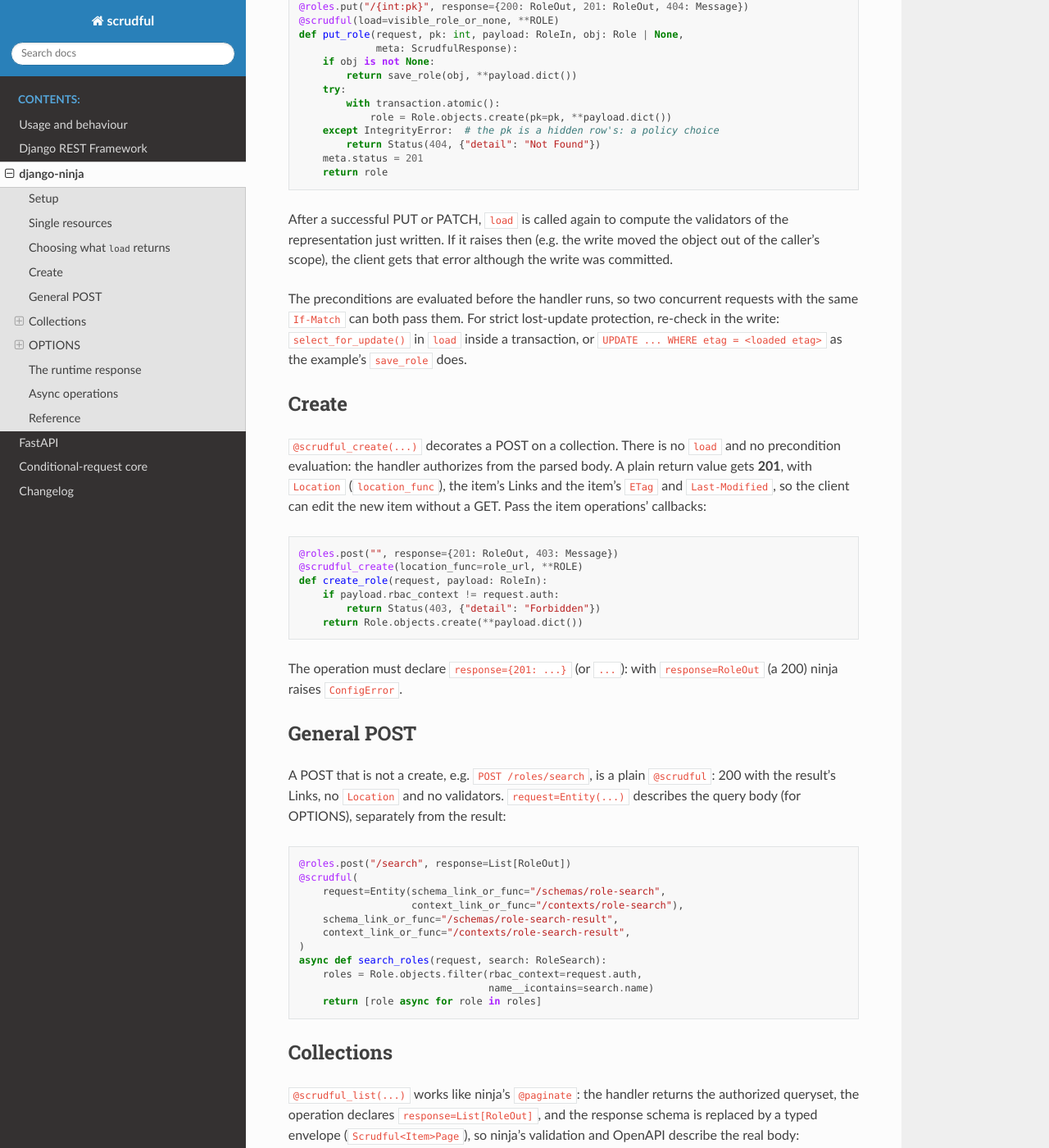
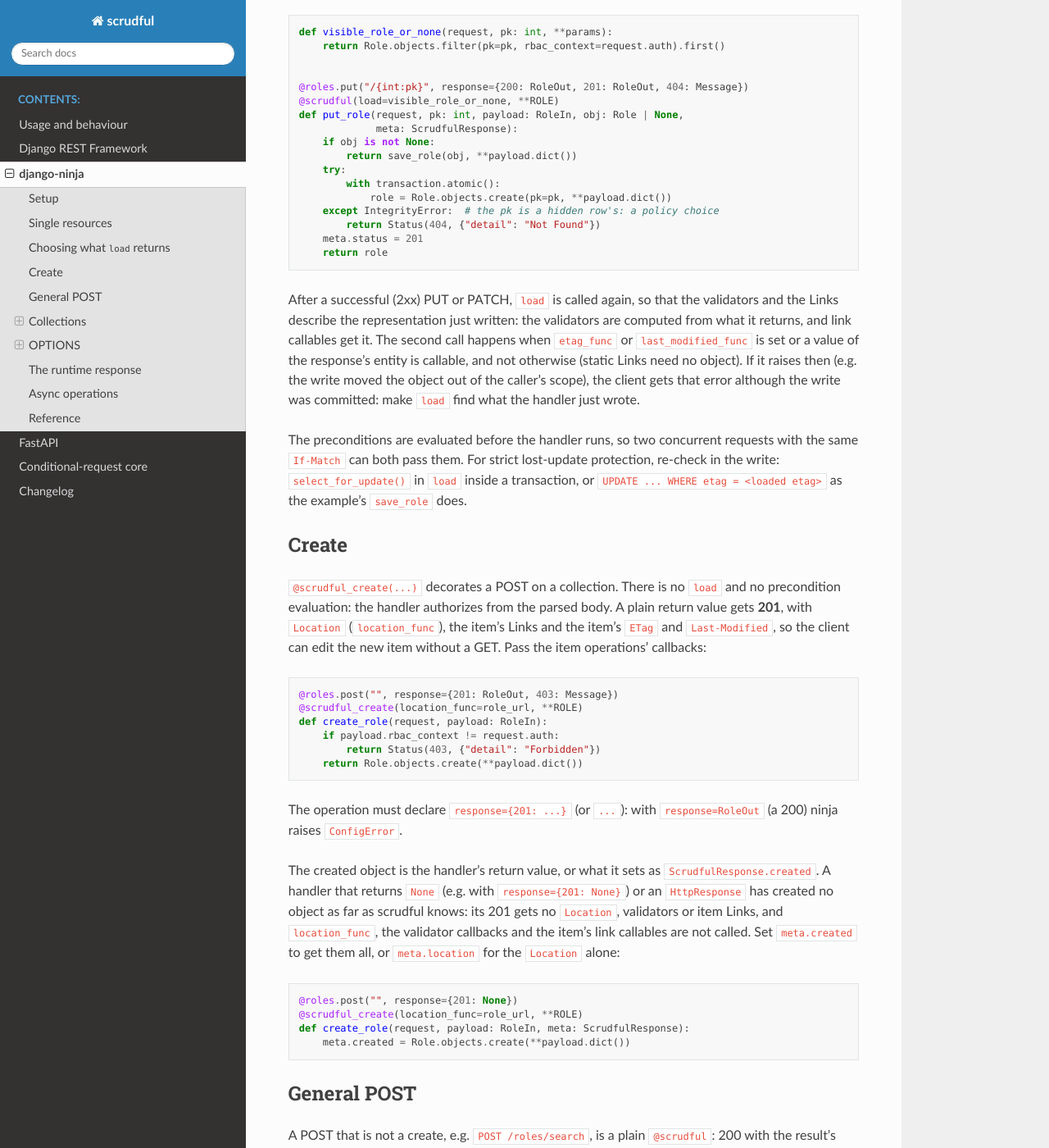
Before and after one commit to mimotoai/scrudful, a Sphinx documentation site: the page built from docs/source/ninja.rst, in a window 1280 px wide and 1400 px high, scrolled down 3889 px. Shown: the whole window at 82% size. Built offline with Sphinx 7.4.7 and the Read the Docs theme 3.1.0, drawn with Linux system fonts in a browser that asks for light colours; some of the changed text lies outside the part shown.

Commit message:
docs: scrudful.ninja behaviour after the MR !4 review fixes (1-8)
The module docstring, the public docstrings, docs/source/ninja.rst and the
0.4.0 changelog describe the OPTIONS statuses, a create without a created
object, when load is called a second time after a PUT/PATCH (and that the
client gets its error although the write is committed, review 7), the
collection-response ConfigErrors, per-operation declarations, the one thread
hop per async list page and per-annotation evaluation.

```diff
--- a/docs/source/ninja.rst
+++ b/docs/source/ninja.rst
@@ -121,6 +121,10 @@
 
 ninja routes HEAD only to operations that list it, as above.
 
+Handlers in modules with ``from __future__ import annotations`` work, including
+when the hidden parameter's annotation is imported only under
+``TYPE_CHECKING``: each annotation is evaluated on its own.
+
 Choosing what ``load`` returns
 ------------------------------
 
@@ -234,10 +238,14 @@
         meta.status = 201
         return role
 
-After a successful PUT or PATCH, ``load`` is called again to compute the
-validators of the representation just written. If it raises then (e.g. the
-write moved the object out of the caller's scope), the client gets that error
-although the write was committed.
+After a successful (2xx) PUT or PATCH, ``load`` is called again, so that the
+validators and the Links describe the representation just written: the
+validators are computed from what it returns, and link callables get it. The
+second call happens when ``etag_func`` or ``last_modified_func`` is set or a
+value of the response's entity is callable, and not otherwise (static Links
+need no object). If it raises then (e.g. the write moved the object out of the
+caller's scope), the client gets that error although the write was committed:
+make ``load`` find what the handler just wrote.
 
 The preconditions are evaluated before the handler runs, so two concurrent
 requests with the same ``If-Match`` can both pass them. For strict lost-update
@@ -266,6 +274,21 @@
 
 The operation must declare ``response={201: ...}`` (or ``...``): with
 ``response=RoleOut`` (a 200) ninja raises ``ConfigError``.
+
+The created object is the handler's return value, or what it sets as
+``ScrudfulResponse.created``. A handler that returns ``None`` (e.g. with
+``response={201: None}``) or an ``HttpResponse`` has created no object as far
+as scrudful knows: its 201 gets no ``Location``, validators or item Links, and
+``location_func``, the validator callbacks and the item's link callables are
+not called. Set ``meta.created`` to get them all, or ``meta.location`` for the
+``Location`` alone:
+
+.. code-block:: python
+
+    @roles.post("", response={201: None})
+    @scrudful_create(location_func=role_url, **ROLE)
+    def create_role(request, payload: RoleIn, meta: ScrudfulResponse):
+        meta.created = Role.objects.create(**payload.dict())
 
 General POST
 ------------
@@ -326,6 +349,12 @@
 1000) are query parameters. The optional list validators are called with the
 queryset, and then a list can answer 304.
 
+The collection response is a list, set or tuple of the item schema
+(``List[RoleOut]``, ``list[RoleOut]``). ``Optional[List[RoleOut]]`` or another
+union raises ``ConfigError`` when the operation is built, since the envelope is
+always sent, and so does a bare ``list``, which names no item schema for the
+entries.
+
 * Order the queryset: an unordered one raises Django's
   ``UnorderedObjectListWarning``, as with Django's paginator, because its pages
   are not stable.
@@ -335,6 +364,10 @@
   but ninja serializes the items on the event loop, so the item schema must
   not touch lazy relations: use ``select_related`` / ``prefetch_related`` in
   the handler. ninja's ``@paginate`` has the same limit.
+* In an async list operation whose ``href_func``, item validator callbacks and
+  item link callables are all sync, the count, the slice and every entry's
+  values are computed in one ``sync_to_async`` call per page. An ``async def``
+  one among them is awaited, and the others then take a thread hop per call.
 
 The collection documents
 ~~~~~~~~~~~~~~~~~~~~~~~~
@@ -351,8 +384,12 @@
 The automatic OPTIONS operation answers, for each method the path serves, an
 OpenAPI-like description in the shape DRF's ``ScrudfulMetadata`` produces: the
 request and response ``content`` (``{"schema": <url>, "context": <url>}``),
-the statuses (scrudful's early responses and those the operation declares) and
-the precondition headers of conditional writes. It is the same for everyone:
+the statuses and the precondition headers of conditional writes. The statuses
+are those the operation answers: the ones it declares in ``response=`` (200
+without one), plus 201 for a ``@scrudful_create`` operation, and scrudful's
+early responses (304, 400, 412, 428) when it evaluates preconditions. So
+``POST /roles/search`` lists 200, where DRF's ``ScrudfulMetadata`` lists 201 for
+every POST. It is the same for everyone:
 
 * it runs no ``load``, handler or validator callback, ignores the API's and
   the router's ``auth``, and scrudful runs no permission check for it, so it
```
Also changed, not shown: CHANGELOG.rst (+28 -8 lines), 1 other file.
